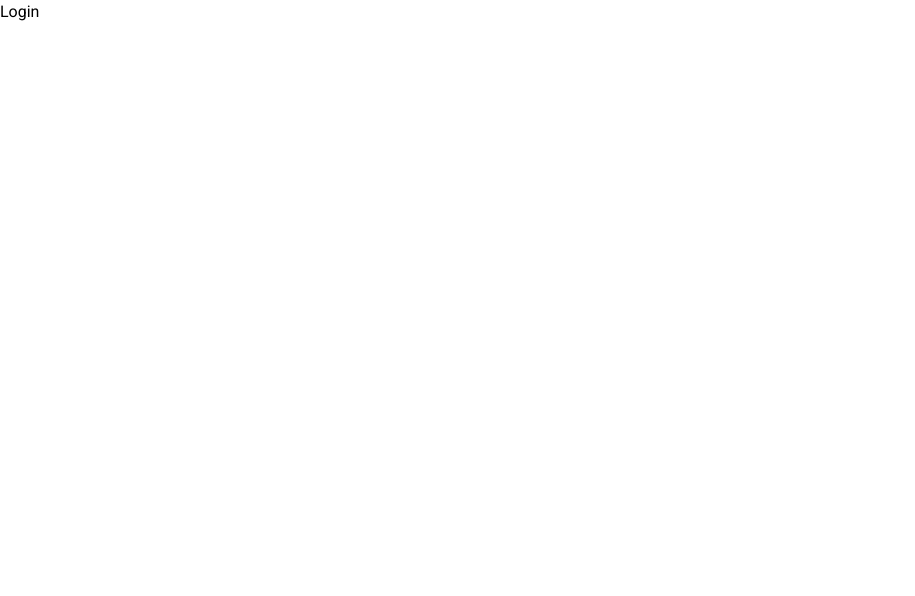
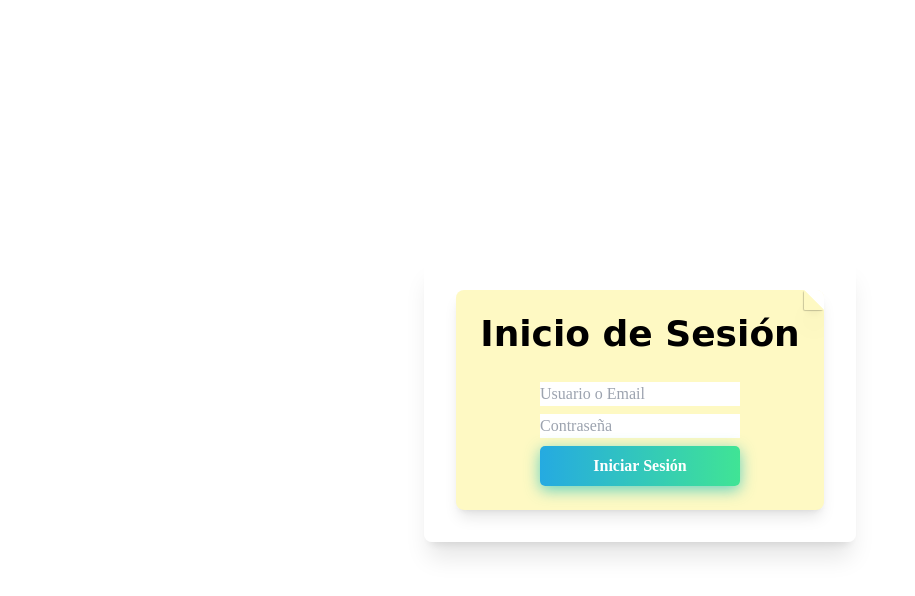
Before and after one commit to LautaRB/Todo-list-Front, a React (Vite) app: page /login in a window 1280 px wide. Shown: the top 596 px of the page, without its empty margins (0-915 px from the left). Built offline with nearby package versions, Linux system fonts and the light colour scheme; a web font is replaced by a local one.

Commit message:
Creación Form Login

```diff
--- a/src/Pages/Login.tsx
+++ b/src/Pages/Login.tsx
@@ -1,3 +1,18 @@
+import { StickyNote } from '@components/utils/StickyNote';
+import { Form } from '@components/Form/Form';
+import { Input } from '@components/Input/Input';
+
 export const Login = () => {
-	return <div>Login</div>;
+	return (
+		<div className="grid place-items-center h-screen w-11/12 m-auto lg:w-5/6">
+			<section className="section-container flex flex-col items-center justify-center h-70">
+				<StickyNote color="yellow">
+					<Form title="Inicio de Sesión" buttonText="Iniciar Sesión">
+						<Input type="text" placeholder="Usuario o Email" required />
+						<Input type="password" placeholder="Contraseña" required />
+					</Form>
+				</StickyNote>
+			</section>
+		</div>
+	);
 };
```
